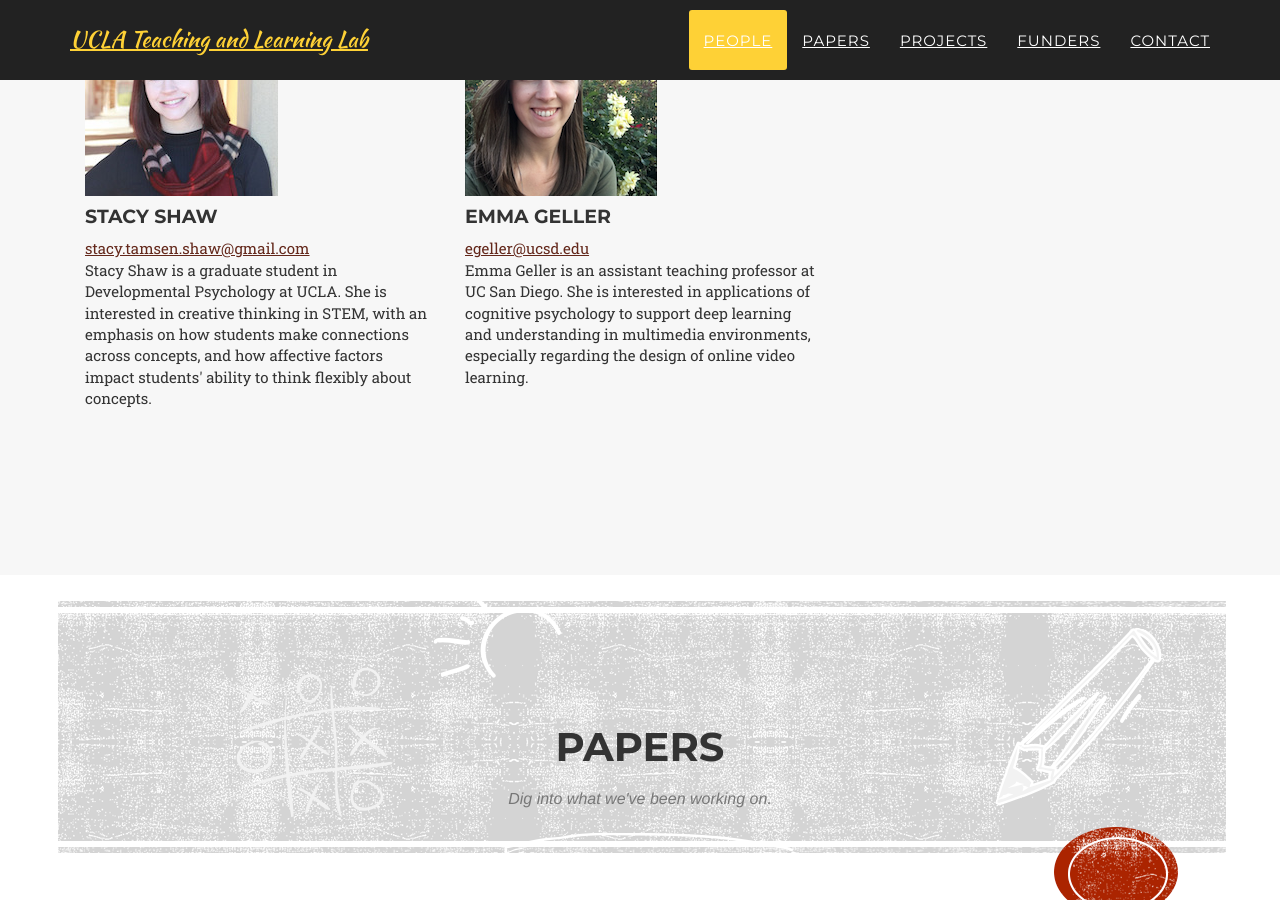
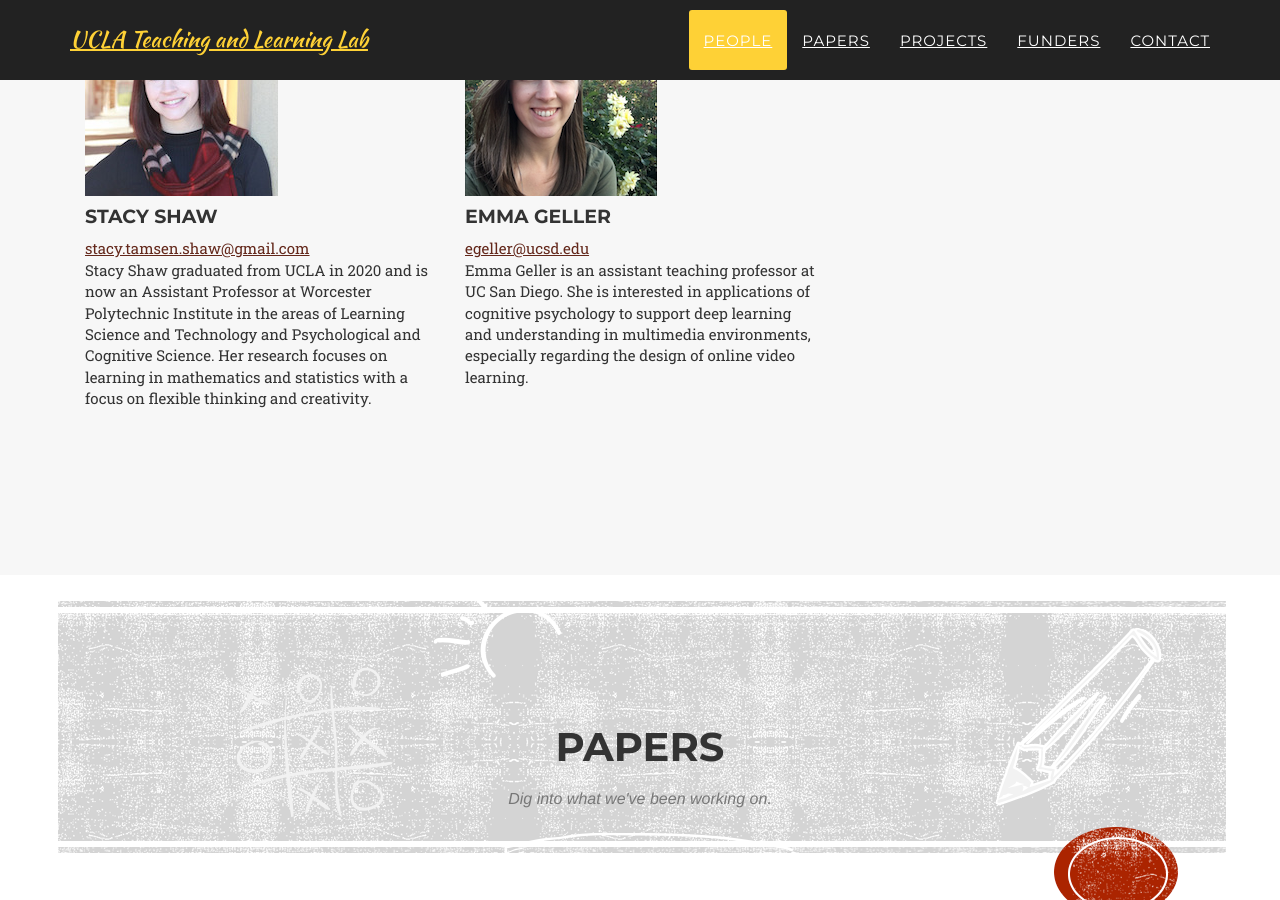
Before and after one commit to UCLATALL/TALL, a Jekyll site: the page built from index.html, in a window 1280 px wide and 900 px high, scrolled down 2877 px. Built offline with Jekyll 4.4.1, drawn with Linux system fonts in a browser that asks for light colours; some web fonts are replaced; some of the changed text lies outside the part shown.

Commit message:
change Adam's title, update Stacy' bio

```diff
--- a/_config.yml
+++ b/_config.yml
@@ -28,7 +28,7 @@
   - name: Adam Blake
     pic: Adam.jpg
     email: adamblake@ucla.edu
-    intro: Adam Blake is an Assistant Project Scientist at UCLA. He is interested in the factors that influence students' judgments, decisions, and strategies related to learning, and how instruction and learning materials can improve these behaviors.
+    intro: Adam Blake is an Research Scientist at UCLA. He is interested in the factors that influence students' judgments, decisions, and strategies related to learning, and how instruction and learning materials can improve these behaviors.
 
   - name: Laura Fries
     pic: Laura.jpg
@@ -66,7 +66,7 @@
   - name: Stacy Shaw
     pic: Stacy.jpg
     email: stacy.tamsen.shaw@gmail.com
-    intro: Stacy Shaw is a graduate student in Developmental Psychology at UCLA. She is interested in creative thinking in STEM, with an emphasis on how students make connections across concepts, and how affective factors impact students' ability to think flexibly about concepts.
+    intro: Stacy Shaw graduated from UCLA in 2020 and is now an Assistant Professor at Worcester Polytechnic Institute in the areas of Learning Science and Technology and Psychological and Cognitive Science. Her research focuses on learning in mathematics and statistics with a focus on flexible thinking and creativity.
 
   - name: Emma Geller
     pic: Emma.jpg
```
